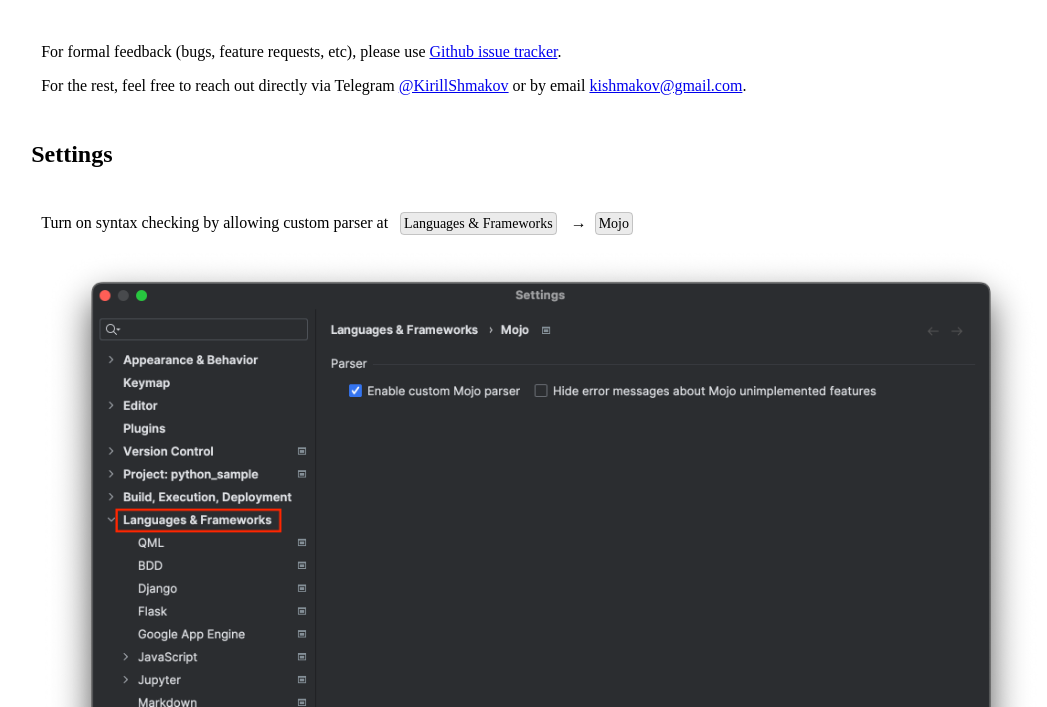
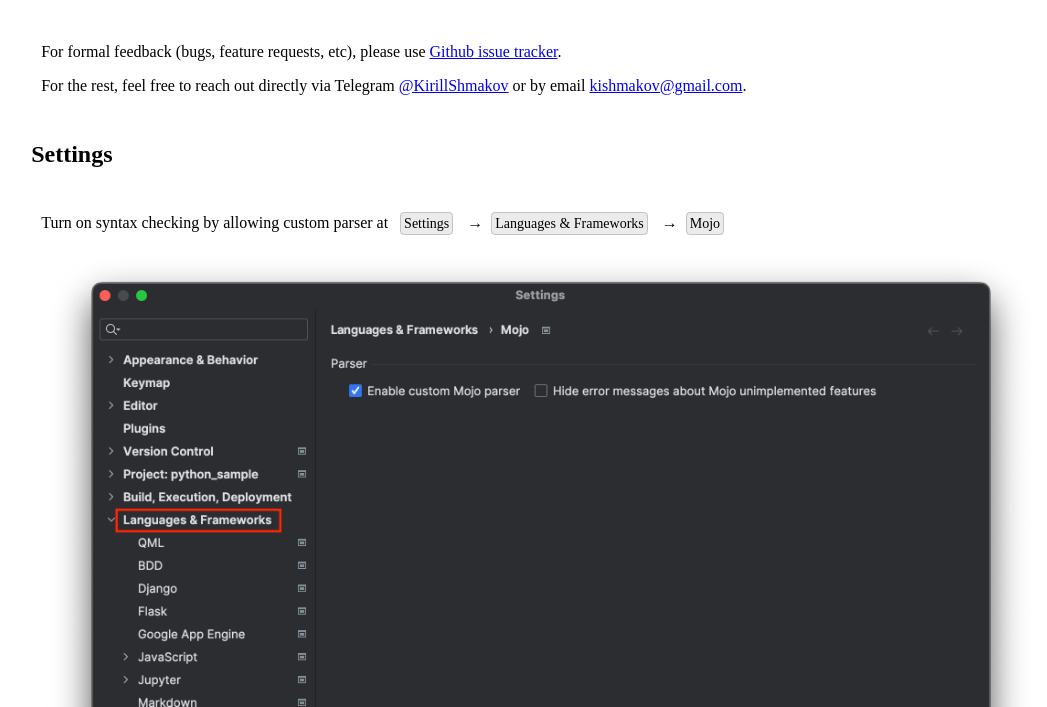
Before and after one commit to kishmakov/mojo-at-jetbrains, a plain HTML site: page index.html in a window 1280 px wide. Shown: the part 93-800 px from the top of the page, without its empty margins (40-1087 px from the left). Drawn offline with Linux system fonts and the light colour scheme.

```diff
--- a/index.html
+++ b/index.html
@@ -49,6 +49,7 @@
             <div class="box">
                 <p>
                     Turn on syntax checking by allowing custom parser at &nbsp;
+                    <span class="navi">Settings</span> &rarr;&nbsp;
                     <span class="navi">Languages & Frameworks</span> &rarr;&nbsp;
                     <span class="navi">Mojo</span>
                 </p>
```
Also changed, not shown: media/plugin_settings_tab_and_indent.png.
